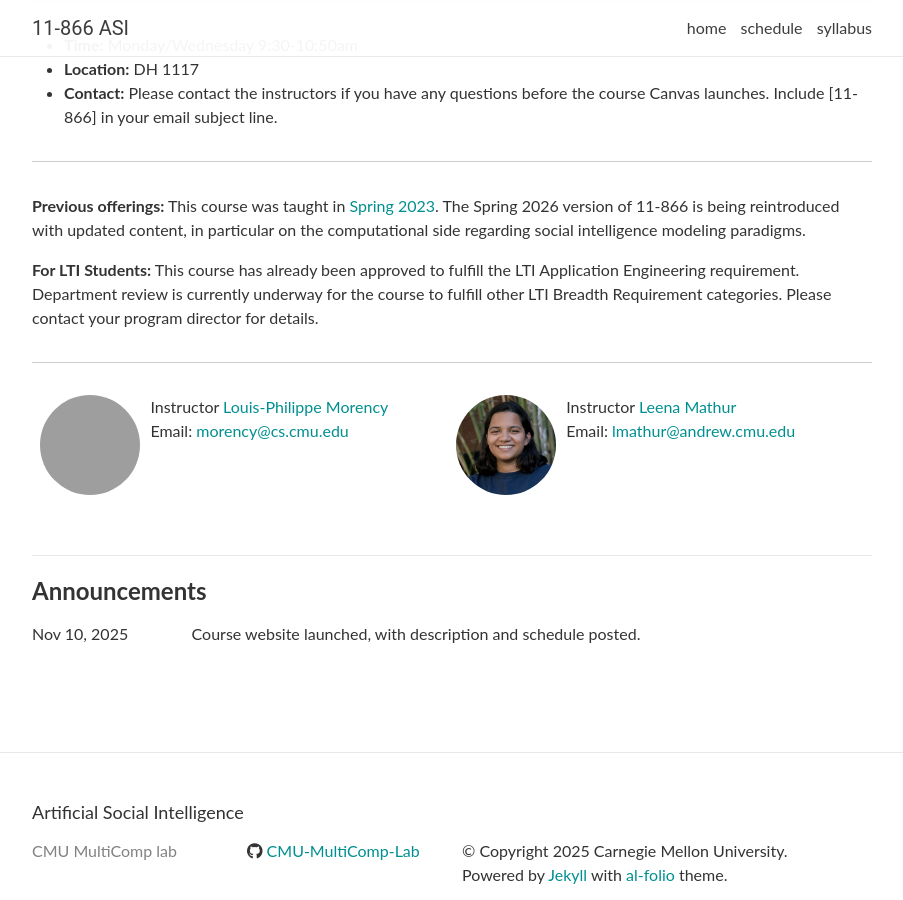
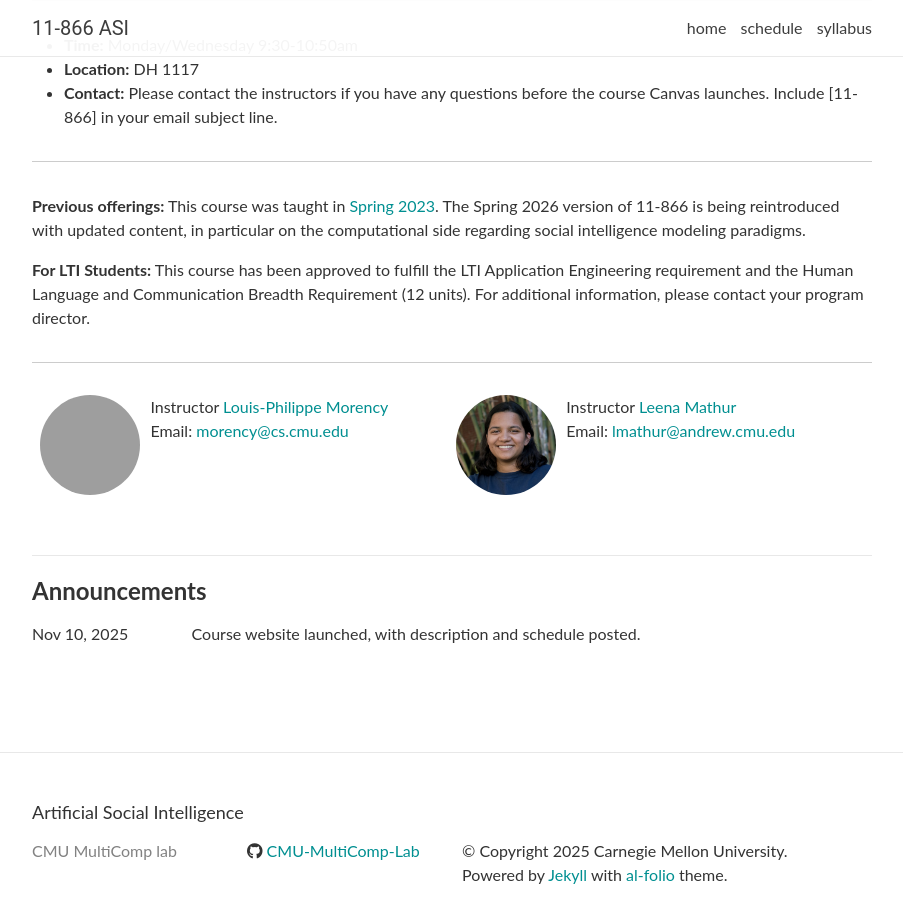
Before and after one commit to CMU-MultiComp-Lab/cmu-asi-course, a Jekyll site: the page spring2026/index.html, which Jekyll copies as it is, in a window 1280 px wide and 900 px high, scrolled down 537 px, cut to the strip 0-900 px from the top of the window. Shown: the whole strip, without its empty margins (188-1091 px from the left). Built offline with Jekyll 4.4.1, drawn with Linux system fonts in a browser that asks for light colours; nearby versions of some CDN libraries; comment, search, counter and statistics services are not loaded; grey boxes are pictures that could not be loaded.

Commit message:
course requirements

```diff
--- a/spring2026/index.html
+++ b/spring2026/index.html
@@ -93,7 +93,7 @@
 
 <p><strong>Previous offerings:</strong> This course was taught in <a href="https://cmu-multicomp-lab.github.io/asi-course/spring2023/" target="_blank">Spring 2023</a>. The Spring 2026 version of 11-866 is being reintroduced with updated content, in particular on the computational side regarding social intelligence modeling paradigms.</p>
 
-<p><strong>For LTI Students:</strong> This course has already been approved to fulfill the LTI Application Engineering requirement. Department review is currently underway for the course to fulfill other LTI Breadth Requirement categories. Please contact your program director for details.</p>
+<p><strong>For LTI Students:</strong> This course has been approved to fulfill the LTI Application Engineering requirement and the Human Language and Communication Breadth Requirement (12 units). For additional information, please contact your program director.</p>
 
 <hr />
 
```
